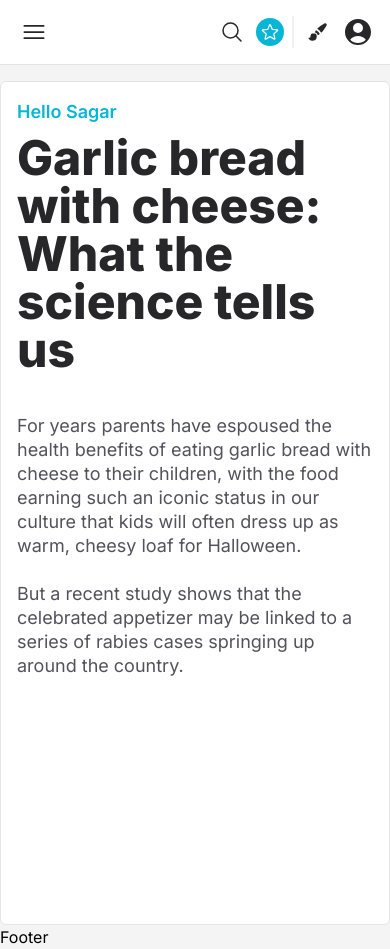
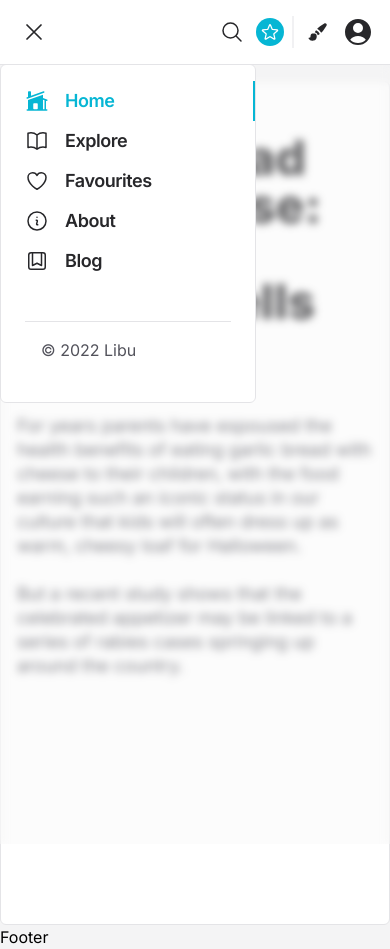
Before and after one commit to sboy99/Libu-The-Modern-Library, a React (Vite) app: page / in a window 390 px wide. Both pictures are taken after a click on the button 34 px from the left and 32 px from the top of the page. Built offline with nearby package versions, Linux system fonts and the light colour scheme; what prettier-plugin-tailwindcss would draw is missing.

Commit message:
Menu toggler implemented for medium devices
++ Features
- On Medium devices user can toggle menu
- And can switch to another route

+- Changes
- Added display menu comp
- Added isMenuOpen to layout state

```diff
--- a/src/app/Wrappers/AppWrapper.tsx
+++ b/src/app/Wrappers/AppWrapper.tsx
@@ -4,6 +4,7 @@ import { validThemes } from "../data/Theme";
 import { useTheme } from "../store";
 import { Actions } from "../store/features";
 import { hooks } from "../hooks";
+import { useLocation } from "react-router-dom";
 
 const { useThemeDetector } = hooks;
 
@@ -14,6 +15,7 @@ type Props = {
 const AppWrapper: React.FunctionComponent<Props> = ({ children }) => {
   const isDarkTheme = useThemeDetector();
   const { windowWidth, theme, isSyncWithSystem } = useTheme();
+  const { pathname } = useLocation();
   const dispatch = useDispatch();
 
   useEffect(() => {
@@ -23,6 +25,10 @@ const AppWrapper: React.FunctionComponent<Props> = ({ children }) => {
     window.addEventListener("resize", handleResize);
     return () => window.removeEventListener("resize", handleResize);
   }, []);
+
+  useEffect(() => {
+    dispatch(Actions.closeMenu());
+  }, [pathname]);
 
   useEffect(() => {
     let themeCode, themeName;
@@ -49,6 +55,7 @@ const AppWrapper: React.FunctionComponent<Props> = ({ children }) => {
   useEffect(() => {
     if (windowWidth >= 1024) {
       dispatch(Actions.closeSearchBar());
+      dispatch(Actions.closeMenu());
     }
   }, [windowWidth]);
 
--- a/src/app/components/index.ts
+++ b/src/app/components/index.ts
@@ -1 +1,3 @@
-export const components = {};
+import Menu from "./layouts/Menu";
+
+export const components = { Menu };
--- a/src/app/components/layouts/Navbar.tsx
+++ b/src/app/components/layouts/Navbar.tsx
@@ -1,26 +1,43 @@
 import React from "react";
 import { utilities } from "../../utilities";
 import { useLocation } from "react-router-dom";
-import { StarIcon, Bars3Icon } from "@heroicons/react/24/outline";
+import { StarIcon, Bars2Icon, XMarkIcon } from "@heroicons/react/24/outline";
 import { UserCircleIcon, PaintBrushIcon } from "@heroicons/react/24/solid";
 import { HashLink } from "react-router-hash-link";
+import { useLayout, useTheme } from "../../store";
+import { useDispatch } from "react-redux";
+import { Actions } from "../../store/features";
 import UserInfo from "./navbar/UserInfo";
 import Themes from "./navbar/Themes";
 import Searchbar from "./navbar/Searchbar";
 import Searchbutton from "./navbar/Searchbutton";
 import Logo from "./navbar/Logo";
-import { useTheme } from "../../store";
 
 const { Container, Pop } = utilities;
 
 const Navbar: React.FC = () => {
   const { pathname } = useLocation();
   const { windowWidth: width } = useTheme();
+  const { isMenuOpen } = useLayout();
+  const dispatch = useDispatch();
+
+  function handleMenu() {
+    dispatch(Actions.toggleMenu());
+  }
 
   const SearchBar: React.FC = width < 768 ? Searchbutton : Searchbar;
+  const toggleIcon = isMenuOpen ? (
+    <XMarkIcon className="h-7 w-7 sm:h-8 sm:w-8" />
+  ) : (
+    <Bars2Icon className="h-7 w-7 sm:h-8 sm:w-8" />
+  );
+
   const Menu: JSX.Element = (
-    <button className="ml-2 rounded-full p-1 text-skin-base outline-none transition-all duration-300 ease-in-out hover:bg-skin-muted lg:hidden">
-      <Bars3Icon className="h-7 w-7 sm:h-8 sm:w-8" />
+    <button
+      onClick={handleMenu}
+      className="ml-2 rounded-full p-1 text-skin-base outline-none transition-all duration-300 ease-in-out hover:bg-skin-muted lg:hidden"
+    >
+      {toggleIcon}
     </button>
   );
 
--- a/src/app/components/layouts/index.tsx
+++ b/src/app/components/layouts/index.tsx
@@ -5,6 +5,7 @@ import Footer from "./Footer";
 import Navbar from "./Navbar";
 import SearchBox from "./navbar/SearchBox";
 import Menu from "./Menu";
+import DisplayMenu from "./menu/DisplayMenu";
 import { useTheme } from "../../store";
 
 const { Container } = utilities;
@@ -30,7 +31,8 @@ const Layout: React.FC = (): JSX.Element => {
           </article>
         </div>
       </Container>
-
+      {/* Menu for medium devices */}
+      <DisplayMenu />
       <Footer />
     </div>
   );
--- /dev/null
+++ b/src/app/components/layouts/menu/DisplayMenu.tsx
@@ -0,0 +1,55 @@
+import React from "react";
+import { Dialog, Transition } from "@headlessui/react";
+import { useLayout, useTheme } from "../../../store";
+import { components } from "../..";
+import { useDispatch } from "react-redux";
+import { Actions } from "../../../store/features";
+
+const { Menu } = components;
+
+const DisplayMenu: React.FC = () => {
+  const { theme } = useTheme();
+  const { isMenuOpen } = useLayout();
+  const dispatch = useDispatch();
+
+  function closeMenu(): void {
+    dispatch(Actions.closeMenu());
+  }
+
+  return (
+    <Transition appear show={isMenuOpen} as={React.Fragment}>
+      <Dialog onClose={closeMenu} className={`relative ${theme}`}>
+        <Transition.Child
+          as={React.Fragment}
+          enter="ease-out duration-300"
+          enterFrom="opacity-0"
+          enterTo="opacity-100"
+          leave="ease-in duration-200"
+          leaveFrom="opacity-100"
+          leaveTo="opacity-0"
+        >
+          <Dialog.Overlay
+            className={`fixed inset-0 z-0 bg-skin-muted/30  backdrop-blur-sm`}
+          ></Dialog.Overlay>
+        </Transition.Child>
+        <Transition.Child
+          as={React.Fragment}
+          enter="ease-out transform duration-500"
+          enterFrom="-translate-x-full opacity-50"
+          enterTo="translate-x-0 opacity-100"
+          leave="ease-in duration-300"
+          leaveFrom="translate-x-0 opacity-100"
+          leaveTo="-translate-x-full opacity-0"
+        >
+          <Dialog.Panel
+            className={`fixed inset-0 mt-16 h-fit max-w-[16rem] sm:mt-20`}
+          >
+            <Menu />
+          </Dialog.Panel>
+        </Transition.Child>
+      </Dialog>
+    </Transition>
+  );
+};
+
+export default DisplayMenu;
--- a/src/app/store/features/LayoutSlice.ts
+++ b/src/app/store/features/LayoutSlice.ts
@@ -1,11 +1,19 @@
 import { createSlice } from "@reduxjs/toolkit";
-import { openSearchBar, closeSearchBar } from "../reducers/LayoutReducer";
+import {
+  openSearchBar,
+  closeSearchBar,
+  openMenu,
+  closeMenu,
+  toggleMenu,
+} from "../reducers/LayoutReducer";
 
 export type LayoutState = {
   isSearchBarOpen: boolean;
+  isMenuOpen: boolean;
 };
 const initialState: LayoutState = {
   isSearchBarOpen: false,
+  isMenuOpen: false,
 };
 
 const LayoutSlice = createSlice({
@@ -14,6 +22,9 @@ const LayoutSlice = createSlice({
   reducers: {
     openSearchBar,
     closeSearchBar,
+    openMenu,
+    closeMenu,
+    toggleMenu,
   },
 });
 
--- a/src/app/store/reducers/LayoutReducer.ts
+++ b/src/app/store/reducers/LayoutReducer.ts
@@ -6,3 +6,12 @@ export const openSearchBar = (state: LayoutState) => {
 export const closeSearchBar = (state: LayoutState) => {
   state.isSearchBarOpen = false;
 };
+export const openMenu = (state: LayoutState) => {
+  state.isMenuOpen = true;
+};
+export const closeMenu = (state: LayoutState) => {
+  state.isMenuOpen = false;
+};
+export const toggleMenu = (state: LayoutState) => {
+  state.isMenuOpen = !state.isMenuOpen;
+};
```
